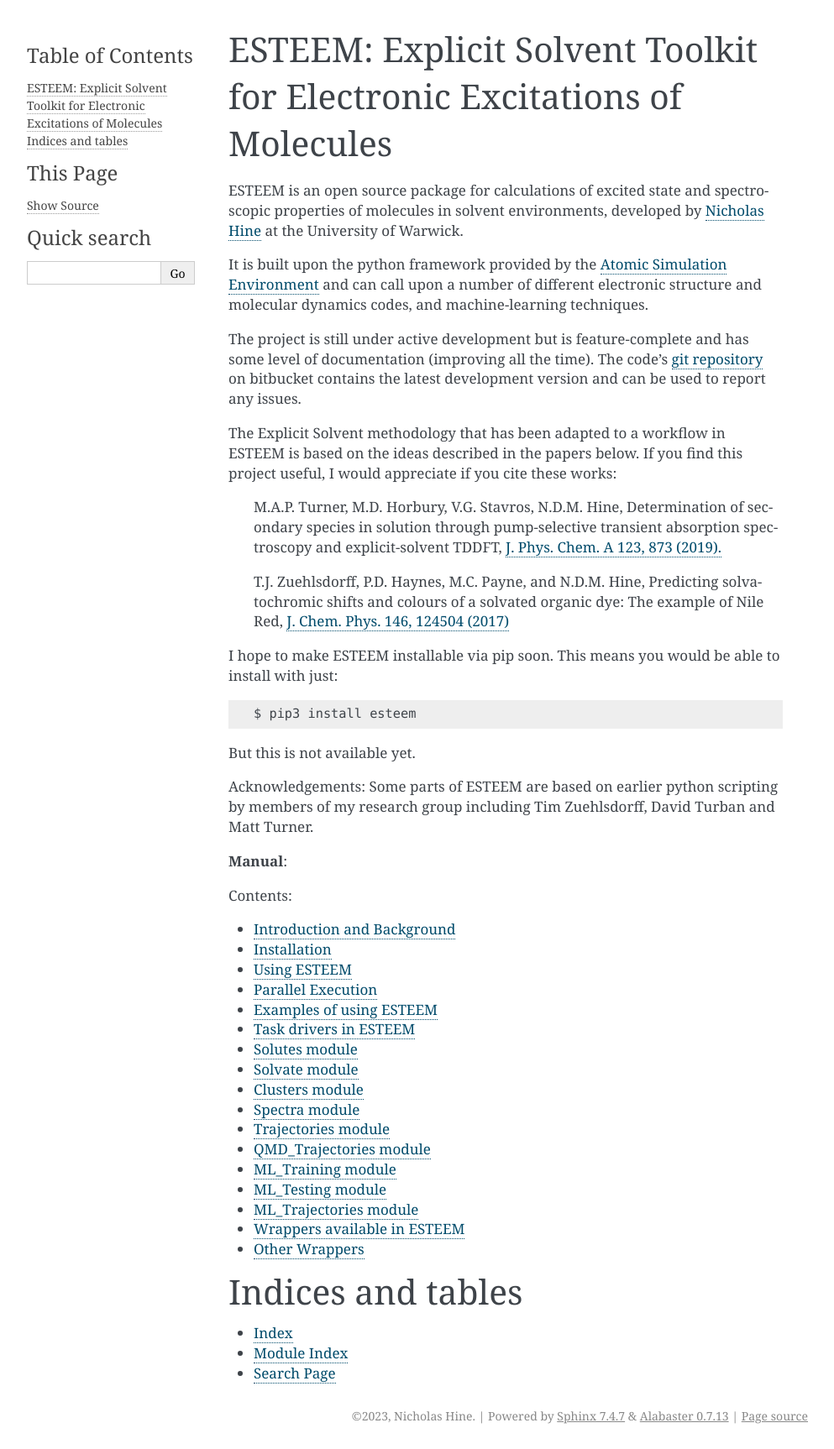
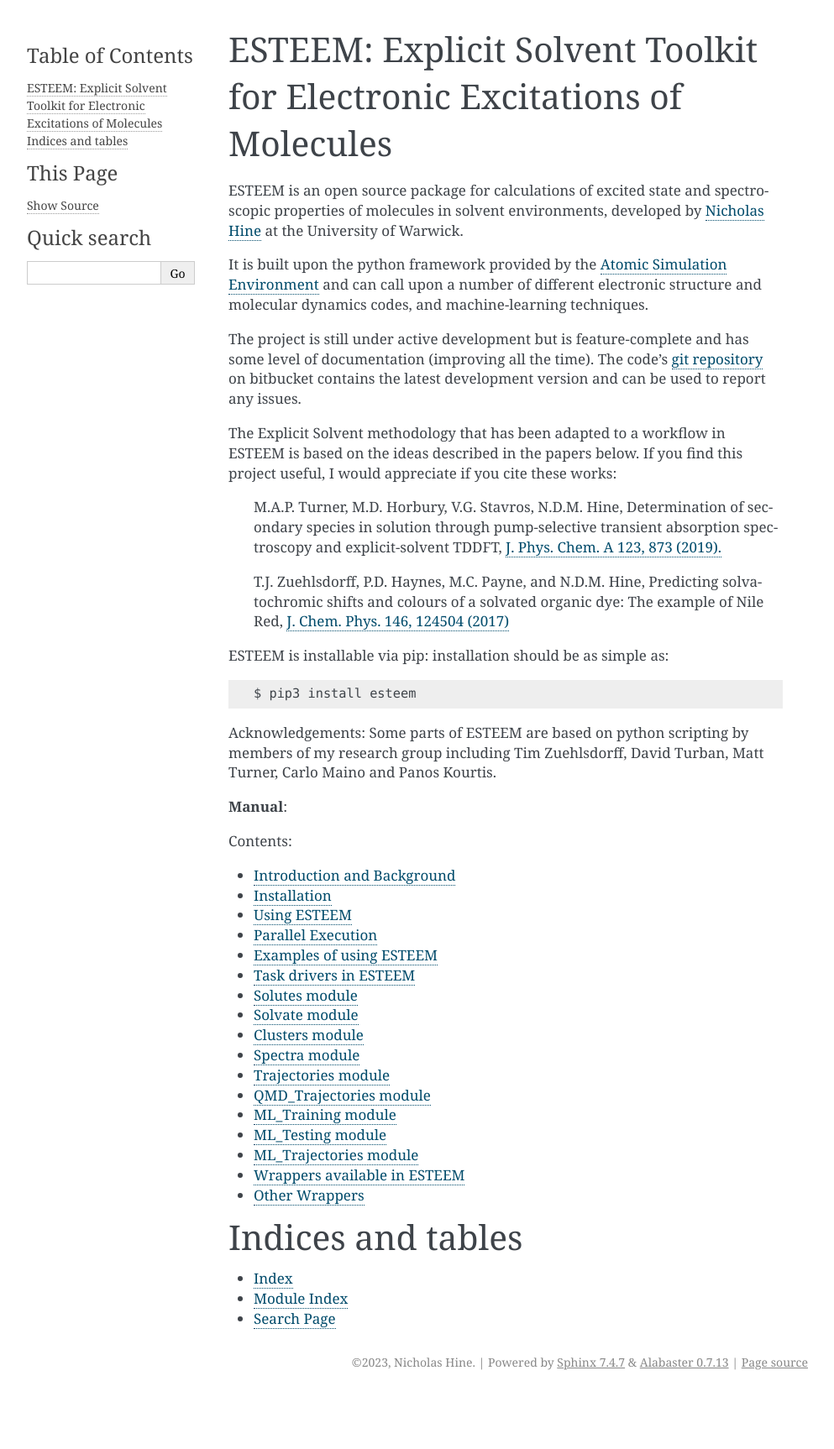
Before and after one commit to nickhine/esteem, a Sphinx documentation site: the page built from docs/index.rst, in a window 1280 px wide. Shown: the whole page at 84% size, without its empty margins (148-1141 px from the left). Built offline with Sphinx 7.4.7, drawn with Linux system fonts in a browser that asks for light colours; after the commit the page ends 1662 px from its top, so only the background shows below that.

Commit message:
Update index.rst

```diff
--- a/docs/index.rst
+++ b/docs/index.rst
@@ -19,13 +19,11 @@ If you find this project useful, I would appreciate if you cite these works:
 
    T.J. Zuehlsdorff, P.D. Haynes, M.C. Payne, and N.D.M. Hine, Predicting solvatochromic shifts and colours of a solvated organic dye: The example of Nile Red, `J. Chem. Phys. 146, 124504 (2017) <https://aip.scitation.org/doi/10.1063/1.4979196>`_
 
-I hope to make ESTEEM installable via pip soon. This means you would be able to install with just::
+ESTEEM is installable via pip: installation should be as simple as::
 
    $ pip3 install esteem
 
-But this is not available yet.
-
-Acknowledgements: Some parts of ESTEEM are based on earlier python scripting by members of my research group including Tim Zuehlsdorff, David Turban and Matt Turner.
+Acknowledgements: Some parts of ESTEEM are based on python scripting by members of my research group including Tim Zuehlsdorff, David Turban, Matt Turner, Carlo Maino and Panos Kourtis.
 
 **Manual**:
 
```
